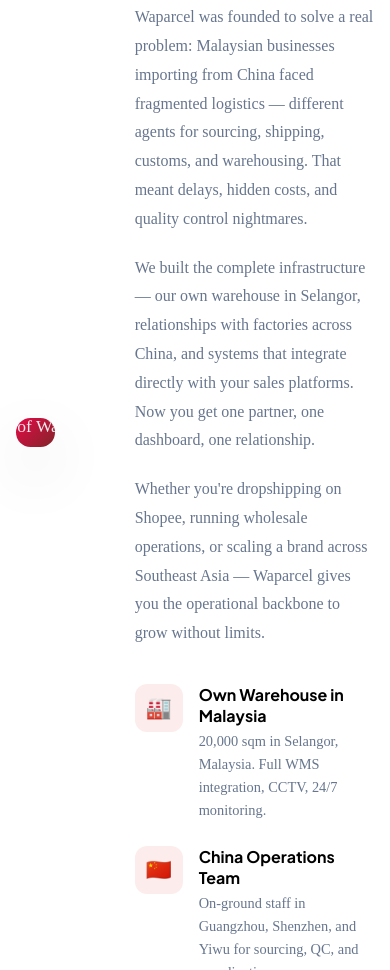
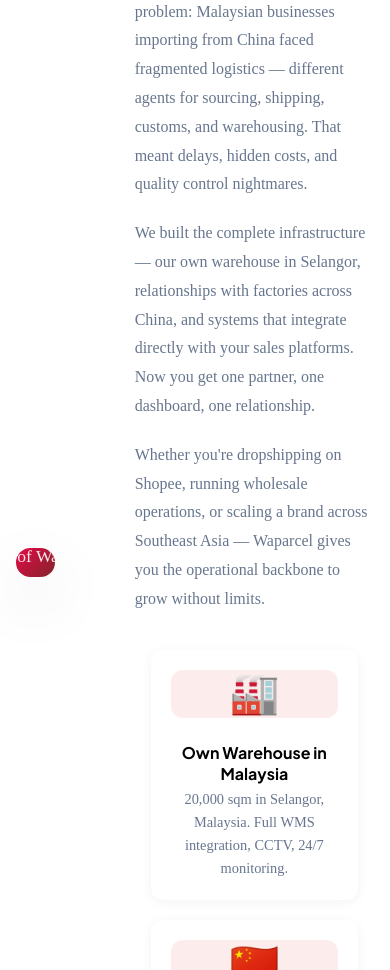
Before and after one commit to tokencount/waparcel-static, a plain HTML site: page about.html in a window 390 px wide. Shown: the part 1030-2000 px from the top of the page. Drawn offline with Linux system fonts and the light colour scheme.

Commit message:
About page mobile - center features, hide images

```diff
--- a/about.html
+++ b/about.html
@@ -50,6 +50,21 @@
   /* Hide images on mobile */
   img { max-width: 100% !important; height: auto !important; object-fit: contain; }
   .service-card img, .about-img, .section img, .stats-grid img { display: none !important; }
+  /* About page - center features */
+  .about-features { display: flex; flex-direction: column; gap: 20px; }
+  .about-feature { display: flex; align-items: center; gap: 16px; padding: 16px; background: white; border-radius: 12px; box-shadow: 0 2px 12px rgba(0,0,0,0.05); }
+  .about-feature-icon { font-size: 2rem; flex-shrink: 0; }
+  .about-feature h4, .about-feature p { text-align: left; }
+
+  /* About page mobile */
+  @media (max-width: 768px) {
+    .about-features { padding: 0 16px; }
+    .about-feature { flex-direction: column; text-align: center; padding: 20px; }
+    .about-feature-icon { font-size: 2.5rem; margin-bottom: 8px; }
+    .about-feature h4, .about-feature p { text-align: center !important; }
+    .about-feature > div { width: 100%; }
+    img { display: none !important; }
+  }
 </style>
 </head>
 <body>
```
